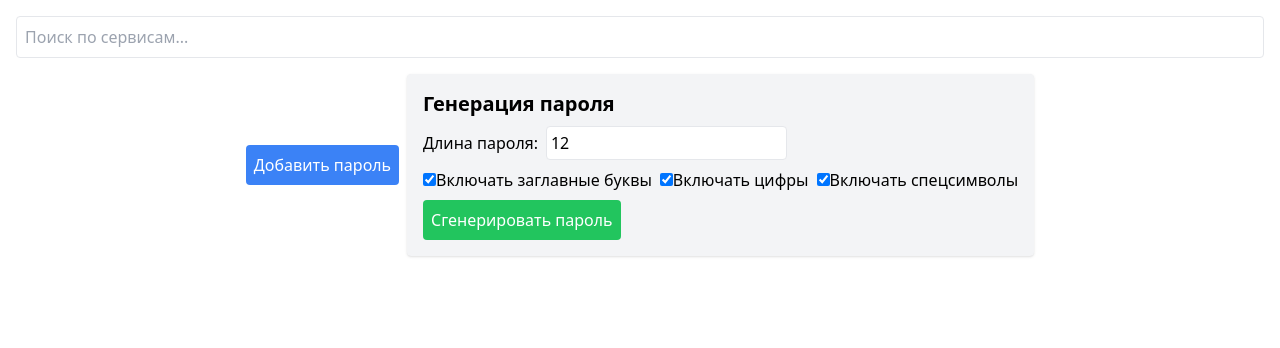
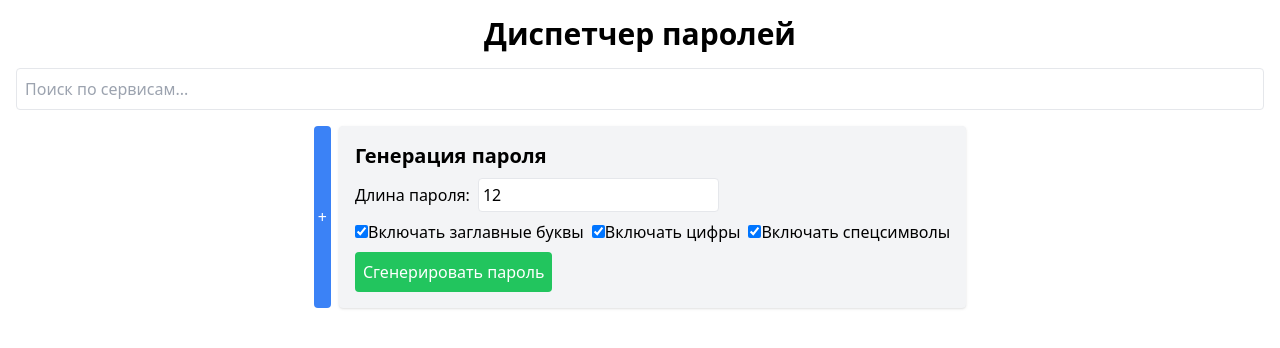
Before and after one commit to Airat72/password-generator, a React (Create React App) app: page / in a window 1280 px wide. Shown: the top 348 px of the page. Built offline with nearby package versions, Linux system fonts and the light colour scheme.

Commit message:
Update App.js

```diff
--- a/src/App.js
+++ b/src/App.js
@@ -48,20 +48,16 @@ const App = () => {
 
   return (
     <div className="container mx-auto p-4">
+      <h1 className="text-3xl font-bold mb-4 text-center">Диспетчер паролей</h1>
       <input
         type="text"
         placeholder="Поиск по сервисам..."
+        className="border p-2 rounded w-full mb-4"
         value={searchTerm}
         onChange={(e) => setSearchTerm(e.target.value)}
-        className="border p-2 rounded w-full mb-4"
       />
-      <div className="flex flex-col md:flex-row justify-center items-center space-y-2 md:space-y-0 md:space-x-2 mb-4">
-        <button
-          onClick={toggleModal}
-          className="bg-blue-500 text-white p-2 rounded w-full md:w-auto transition duration-200 hover:bg-blue-600"
-        >
-          Добавить пароль
-        </button>
+      <div className="flex justify-center space-x-2 mb-4">
+        <button onClick={toggleModal} className="bg-blue-500 text-white p-1 rounded">+</button>
         <GeneratePassword addPassword={addPassword} />
       </div>
       <PasswordList passwords={filteredPasswords} deletePassword={deletePassword} />
```
